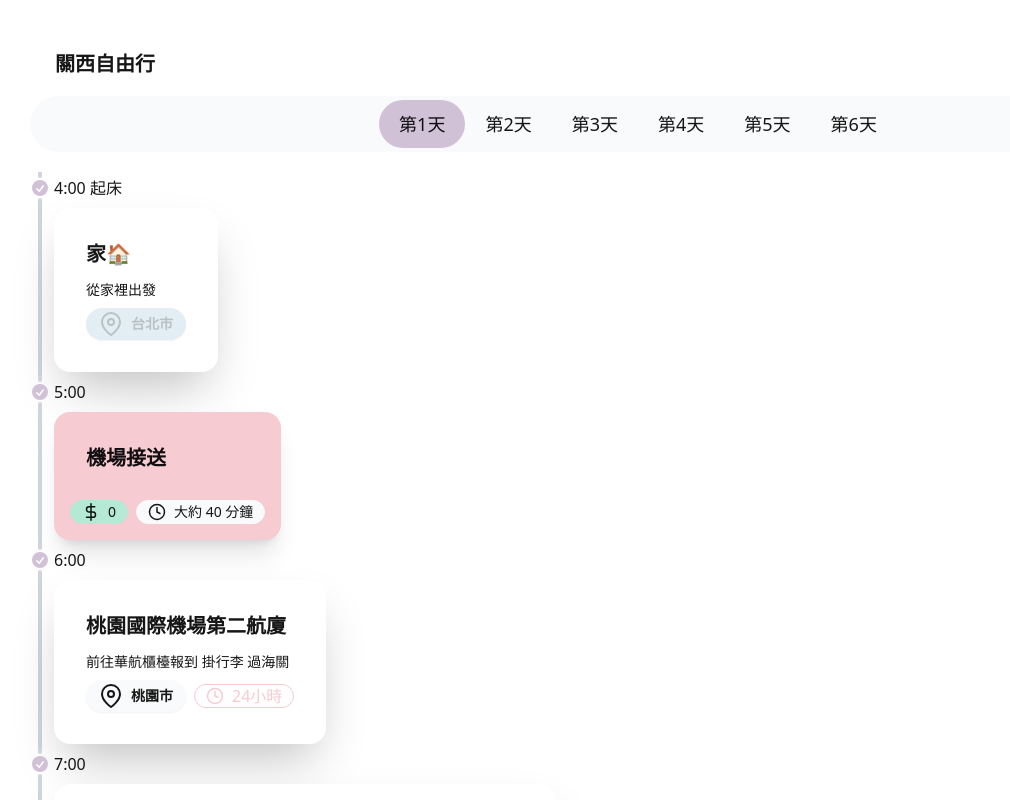
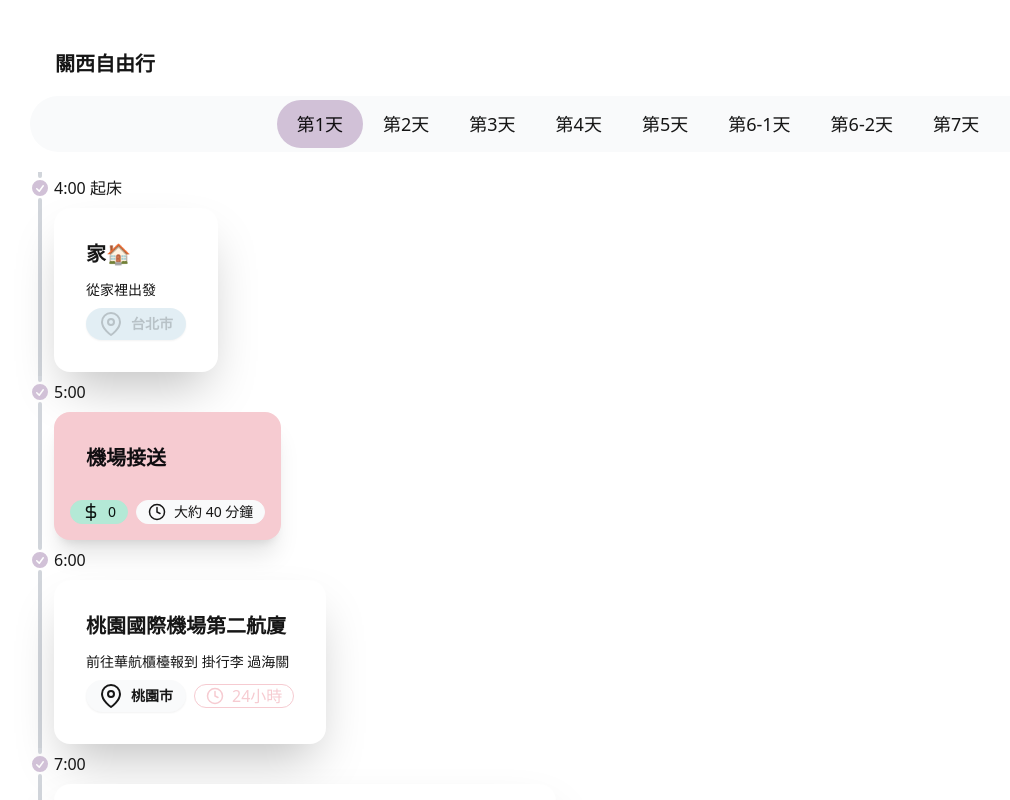
Before and after one commit to wintersprouter/kyoto-osaka-tour, a React (Vite) app: page / in a window 1280 px wide. Shown: the top 800 px of the page, without its empty margins (2-1012 px from the left). Built offline with nearby package versions, Linux system fonts and the light colour scheme.

Commit message:
Add new days to the days array and update data.json

```diff
--- a/src/App.jsx
+++ b/src/App.jsx
@@ -21,7 +21,13 @@ const days = [
     id: "5",
   },
   {
-    id: "6",
+    id: "6-1",
+  },
+  {
+    id: "6-2",
+  },
+  {
+    id: "7",
   },
 ];
 
--- a/src/data.json
+++ b/src/data.json
@@ -745,7 +745,7 @@
       }
     }
   ],
-  "day6": [
+  "day6-1": [
     {
       "departure_time": "10:00 前",
       "transportation": null,
```
